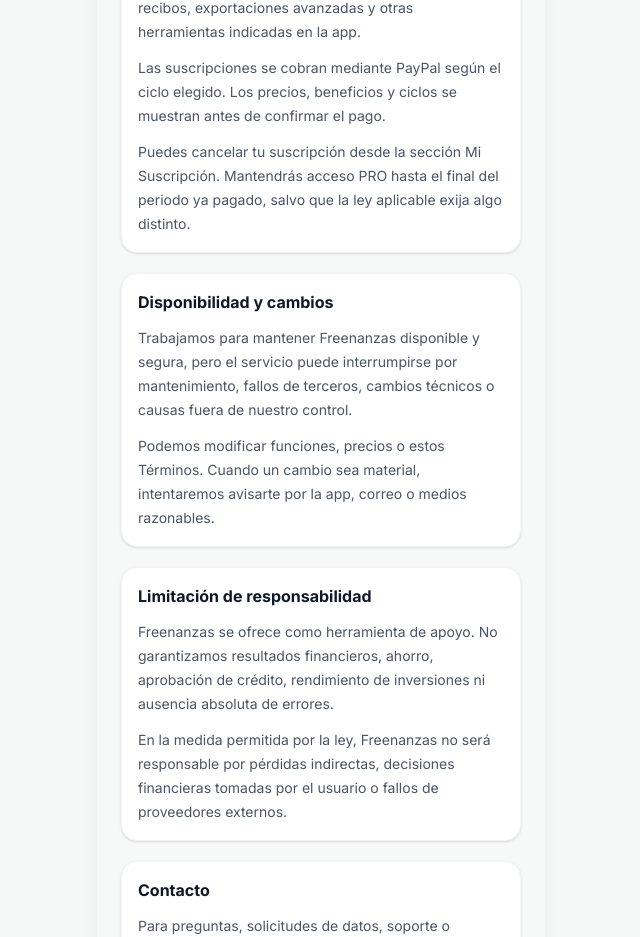
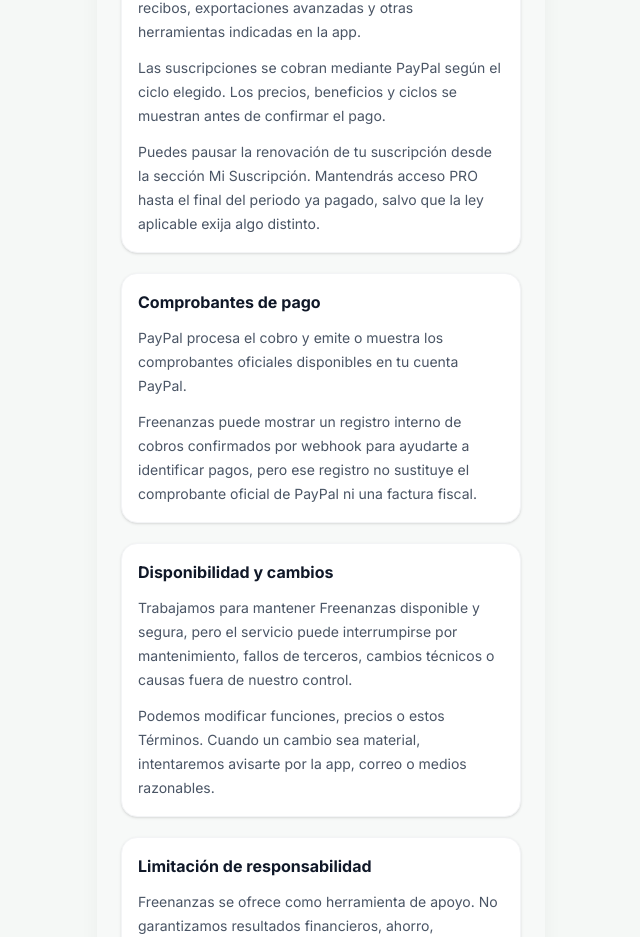
Before and after one commit to saul640/freenanzas-app, a React (Vite) app: page /terms in a window 1280 px wide. Shown: the part 997-1934 px from the top of the page, without its empty margins (319-959 px from the left). Built offline with nearby package versions, Linux system fonts and the light colour scheme; no server answers.

Commit message:
Harden PayPal subscription flow

```diff
--- a/src/data/legalPolicies.js
+++ b/src/data/legalPolicies.js
@@ -85,7 +85,14 @@
         body: [
           'Las funciones PRO pueden incluir IA, escaneo de recibos, exportaciones avanzadas y otras herramientas indicadas en la app.',
           'Las suscripciones se cobran mediante PayPal según el ciclo elegido. Los precios, beneficios y ciclos se muestran antes de confirmar el pago.',
-          'Puedes cancelar tu suscripción desde la sección Mi Suscripción. Mantendrás acceso PRO hasta el final del periodo ya pagado, salvo que la ley aplicable exija algo distinto.'
+          'Puedes pausar la renovación de tu suscripción desde la sección Mi Suscripción. Mantendrás acceso PRO hasta el final del periodo ya pagado, salvo que la ley aplicable exija algo distinto.'
+        ]
+      },
+      {
+        heading: 'Comprobantes de pago',
+        body: [
+          'PayPal procesa el cobro y emite o muestra los comprobantes oficiales disponibles en tu cuenta PayPal.',
+          'Freenanzas puede mostrar un registro interno de cobros confirmados por webhook para ayudarte a identificar pagos, pero ese registro no sustituye el comprobante oficial de PayPal ni una factura fiscal.'
         ]
       },
       {
@@ -189,7 +196,7 @@
         heading: 'Cancelación',
         body: [
           'Puedes cancelar tu suscripción PRO desde Configuración > Mi Suscripción > Cancelar Suscripción.',
-          'La cancelación evita renovaciones futuras. Normalmente mantienes acceso PRO hasta el final del periodo de facturación ya pagado.',
+          'La app puede pausar la renovación en PayPal para evitar cobros futuros cuando PayPal lo permita. Normalmente mantienes acceso PRO hasta el final del periodo de facturación ya pagado.',
           'También puedes revisar o cancelar pagos recurrentes desde tu cuenta PayPal cuando PayPal lo permita.'
         ]
       },
```
